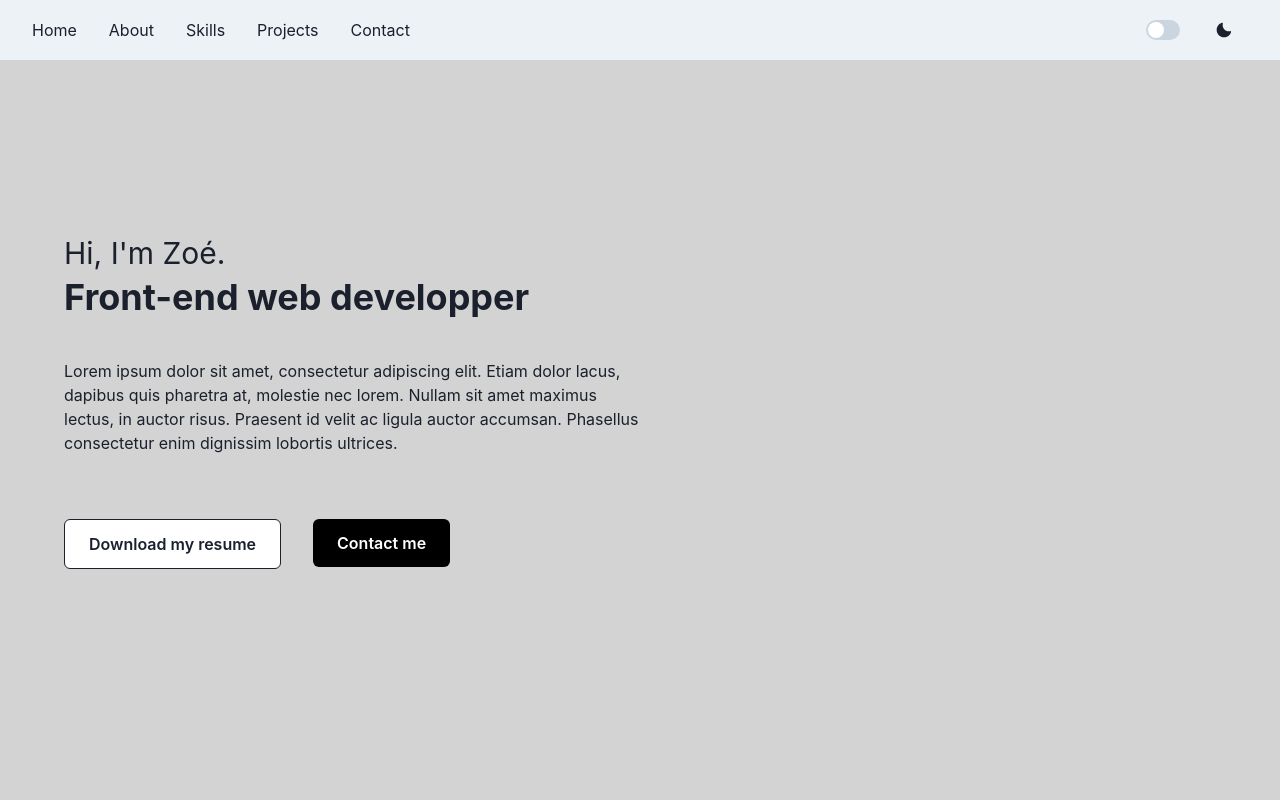
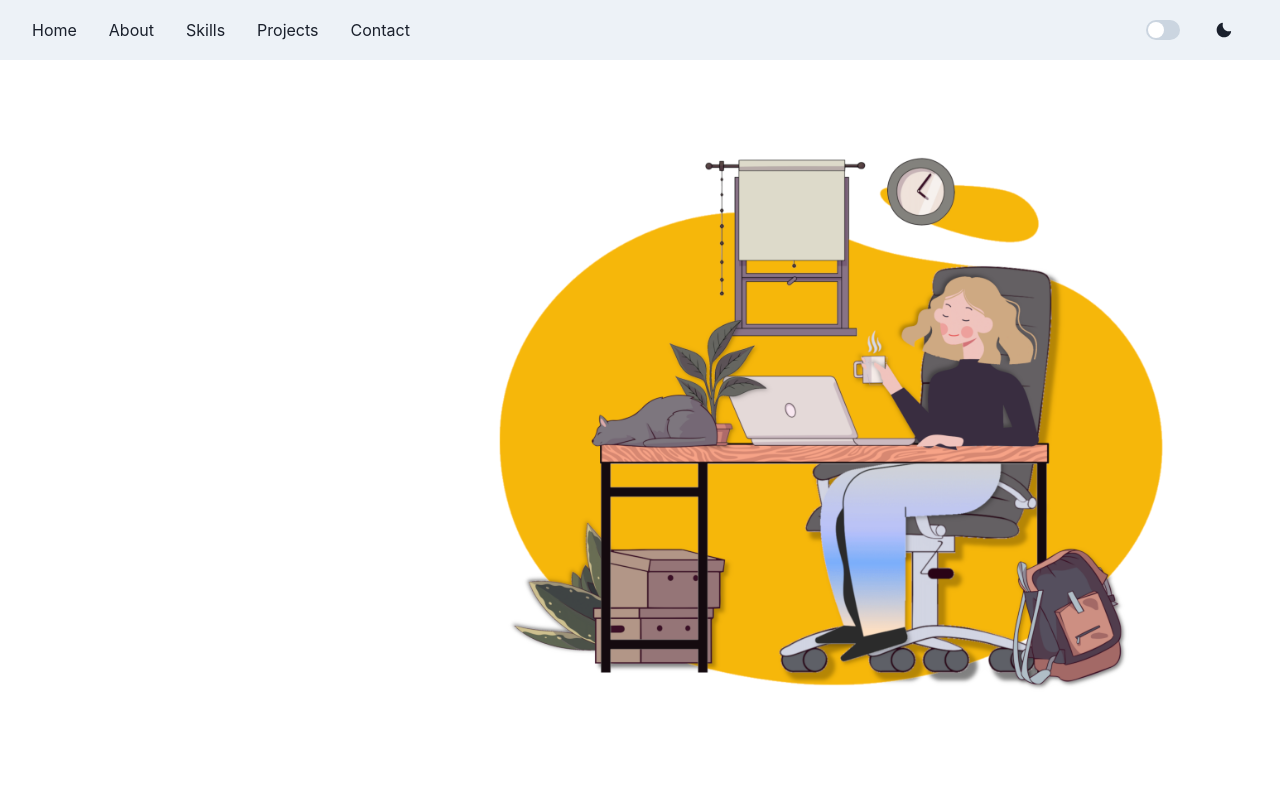
Before and after one commit to Tsuricate/Portfolio, a React (Create React App) app: page / in a window 1280 px wide. Shown: the top 800 px of the page. Built offline with nearby package versions, Linux system fonts and the light colour scheme.

Commit message:
Add home page image

```diff
--- a/src/components/HomeContent.js
+++ b/src/components/HomeContent.js
@@ -1,31 +1,36 @@
 import React from 'react';
-import { Flex, Heading, Text, Wrap, Box } from '@chakra-ui/react';
+import { Grid, GridItem, Heading, Text, Wrap, Box, Image } from '@chakra-ui/react';
 import SectionContainer from './SectionContainer';
 import ActionButtons from './ActionButtons';
+import test from '../data/test.png';
 
 const HomeContent = () => (
-  <SectionContainer bgColor="lightGray">
-    <Flex
-      height={{ base: '100%' }}
-      width={{ lg: '50%' }}
-      justifyContent={{ xl: 'center' }}
-      alignItems={{ xl: 'center' }}
-      py={{ base: 10, lg: 40 }}
+  <SectionContainer bgColor="white">
+    <Grid
+      templateColumns={{ base: 'repeat(1, 1fr)', xl: 'repeat(3, 1fr)' }}
+      height={{ xl: '100%' }}
+      justifyContent="center"
+      alignItems="baseline"
     >
-      <Wrap direction="column" spacing={{ base: 10 }}>
+      <GridItem colSpan={{ base: 1, xl: 1 }}>
+        <Wrap direction="column" spacing={{ base: 10 }} mt={{ xl: 20 }}>
           <Box>
             <Text fontSize={{ base: '3xl' }}>Hi, I&apos;m Zoé.</Text>
             <Heading fontSize={{ base: '4xl' }}>Front-end web developper</Heading>
           </Box>
           <Text>
             Lorem ipsum dolor sit amet, consectetur adipiscing elit. Etiam dolor lacus, dapibus quis
-          pharetra at, molestie nec lorem. Nullam sit amet maximus lectus, in auctor risus. Praesent
-          id velit ac ligula auctor accumsan. Phasellus consectetur enim dignissim lobortis
-          ultrices.
+            pharetra at, molestie nec lorem. Nullam sit amet maximus lectus, in auctor risus.
+            Praesent id velit ac ligula auctor accumsan. Phasellus consectetur enim dignissim
+            lobortis ultrices.
           </Text>
           <ActionButtons />
         </Wrap>
-    </Flex>
+      </GridItem>
+      <GridItem colSpan={{ base: 1, xl: 2 }}>
+        <Image src={test} />
+      </GridItem>
+    </Grid>
   </SectionContainer>
 );
 
```
Also changed, not shown: src/data/test.png (added). Lines whose indentation alone changed are shown as unchanged.
